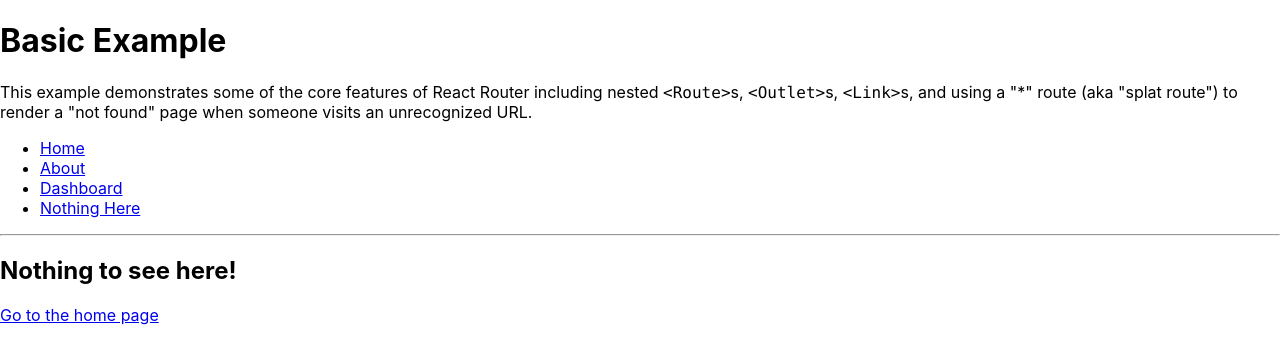
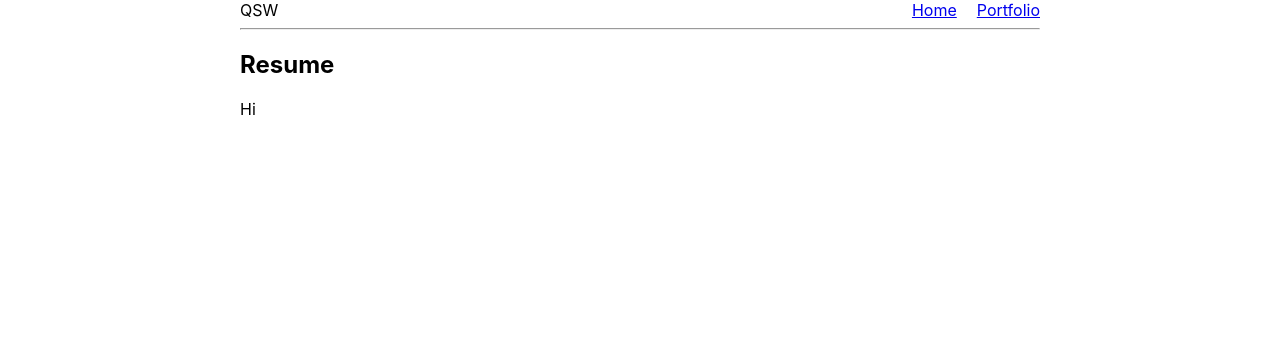
Before and after one commit to qsweber/personal-site, a React (Create React App) app: page /resume in a window 1280 px wide. Shown: the top 364 px of the page. Built offline with nearby package versions, Linux system fonts and the light colour scheme.

Commit message:
doing some styling

```diff
--- a/package.json
+++ b/package.json
@@ -3,6 +3,7 @@
   "version": "0.1.0",
   "private": true,
   "dependencies": {
+    "@emotion/styled": "^11.11.0",
     "@testing-library/jest-dom": "^5.17.0",
     "@testing-library/react": "^13.4.0",
     "@testing-library/user-event": "^13.5.0",
--- a/src/App.tsx
+++ b/src/App.tsx
@@ -1,100 +1,65 @@
 import { Routes, Route, Outlet, Link } from "react-router-dom";
+import { Home } from "./pages/Home";
+import styled from "@emotion/styled";
+import { NotFound } from "./pages/NotFound";
+import { Resume } from "./pages/Resume";
 
 export default function App() {
   return (
     <div>
-      <h1>Basic Example</h1>
-
-      <p>
-        This example demonstrates some of the core features of React Router
-        including nested <code>&lt;Route&gt;</code>s,{" "}
-        <code>&lt;Outlet&gt;</code>s, <code>&lt;Link&gt;</code>s, and using a
-        "*" route (aka "splat route") to render a "not found" page when someone
-        visits an unrecognized URL.
-      </p>
-
-      {/* Routes nest inside one another. Nested route paths build upon
-            parent route paths, and nested route elements render inside
-            parent route elements. See the note about <Outlet> below. */}
       <Routes>
         <Route path="/" element={<Layout />}>
           <Route index element={<Home />} />
-          <Route path="about" element={<About />} />
-          <Route path="dashboard" element={<Dashboard />} />
-
-          {/* Using path="*"" means "match anything", so this route
-                acts like a catch-all for URLs that we don't have explicit
-                routes for. */}
-          <Route path="*" element={<NoMatch />} />
+          <Route path="resume" element={<Resume />} />
+          <Route path="*" element={<NotFound />} />
         </Route>
       </Routes>
     </div>
   );
 }
 
+const Container = styled.div(() => ({
+  maxWidth: 800,
+  margin: "0 auto",
+}));
+
+const NavBar = styled.div(() => ({
+  display: "flex",
+  justifyContent: "space-between",
+}));
+
+const Initials = styled.div(() => ({
+  textAlign: "left",
+}));
+
+const NavUl = styled.div(() => ({
+  textAlign: "right",
+  marginLeft: "auto",
+}));
+
+const NavLi = styled.div(() => ({
+  display: "inline-block",
+  marginLeft: 20,
+}));
+
 function Layout() {
   return (
-    <div>
-      {/* A "layout route" is a good place to put markup you want to
-          share across all the pages on your site, like navigation. */}
-      <nav>
-        <ul>
-          <li>
-            <Link to="/">Home</Link>
-          </li>
-          <li>
-            <Link to="/about">About</Link>
-          </li>
-          <li>
-            <Link to="/dashboard">Dashboard</Link>
-          </li>
-          <li>
-            <Link to="/nothing-here">Nothing Here</Link>
-          </li>
-        </ul>
-      </nav>
-
+    <Container>
+      <NavBar>
+        <Initials>QSW</Initials>
+        <nav>
+          <NavUl>
+            <NavLi>
+              <Link to="/">Home</Link>
+            </NavLi>
+            <NavLi>
+              <Link to="https://github.com/qsweber">Portfolio</Link>
+            </NavLi>
+          </NavUl>
+        </nav>
+      </NavBar>
       <hr />
-
-      {/* An <Outlet> renders whatever child route is currently active,
-          so you can think about this <Outlet> as a placeholder for
-          the child routes we defined above. */}
       <Outlet />
-    </div>
+    </Container>
   );
 }
-
-function Home() {
-  return (
-    <div>
-      <h2>Home</h2>
-    </div>
-  );
-}
-
-function About() {
-  return (
-    <div>
-      <h2>About</h2>
-    </div>
-  );
-}
-
-function Dashboard() {
-  return (
-    <div>
-      <h2>Dashboard</h2>
-    </div>
-  );
-}
-
-function NoMatch() {
-  return (
-    <div>
-      <h2>Nothing to see here!</h2>
-      <p>
-        <Link to="/">Go to the home page</Link>
-      </p>
-    </div>
-  );
-}
--- /dev/null
+++ b/src/pages/Home.tsx
@@ -0,0 +1,6 @@
+export const Home = () => (
+  <div>
+    <h2>Home</h2>
+    <p>Hi</p>
+  </div>
+);
--- /dev/null
+++ b/src/pages/NotFound.tsx
@@ -0,0 +1,10 @@
+import { Link } from "react-router-dom";
+
+export const NotFound = () => (
+  <div>
+    <h2>Nothing to see here!</h2>
+    <p>
+      <Link to="/">Go to the home page</Link>
+    </p>
+  </div>
+);
--- /dev/null
+++ b/src/pages/Resume.tsx
@@ -0,0 +1,6 @@
+export const Resume = () => (
+  <div>
+    <h2>Resume</h2>
+    <p>Hi</p>
+  </div>
+);
```
Also changed, not shown: src/App.css (deleted, +0 -38 lines), 1 other file (tests, documents, lock files or other folders).
